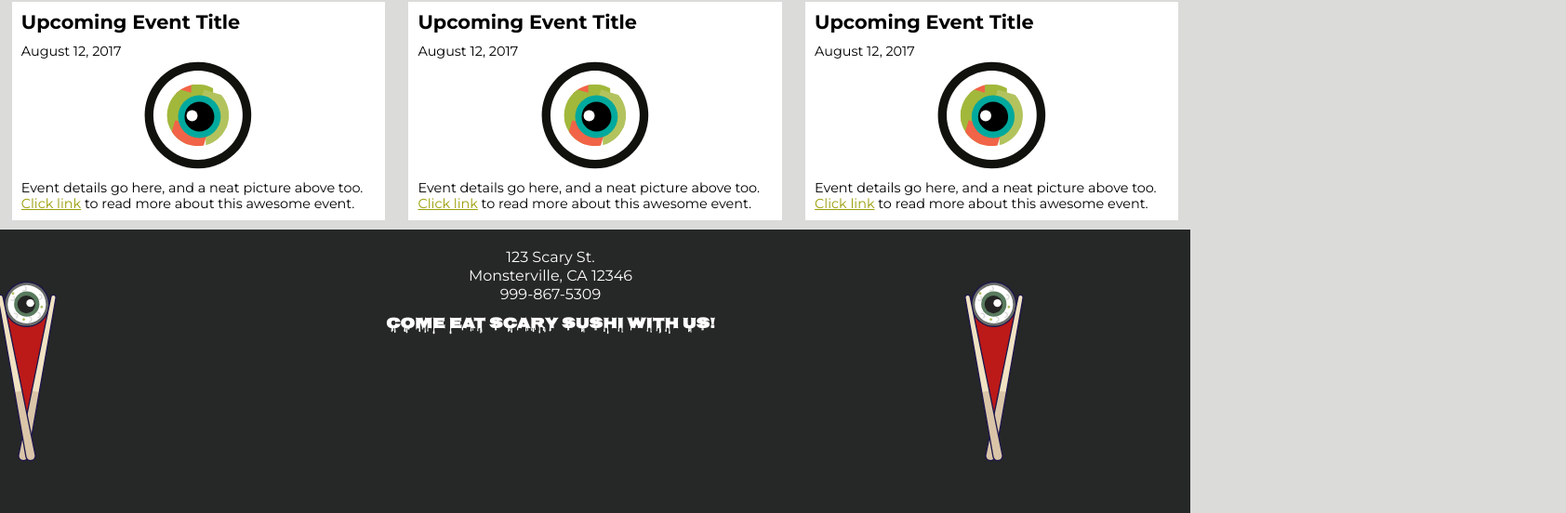
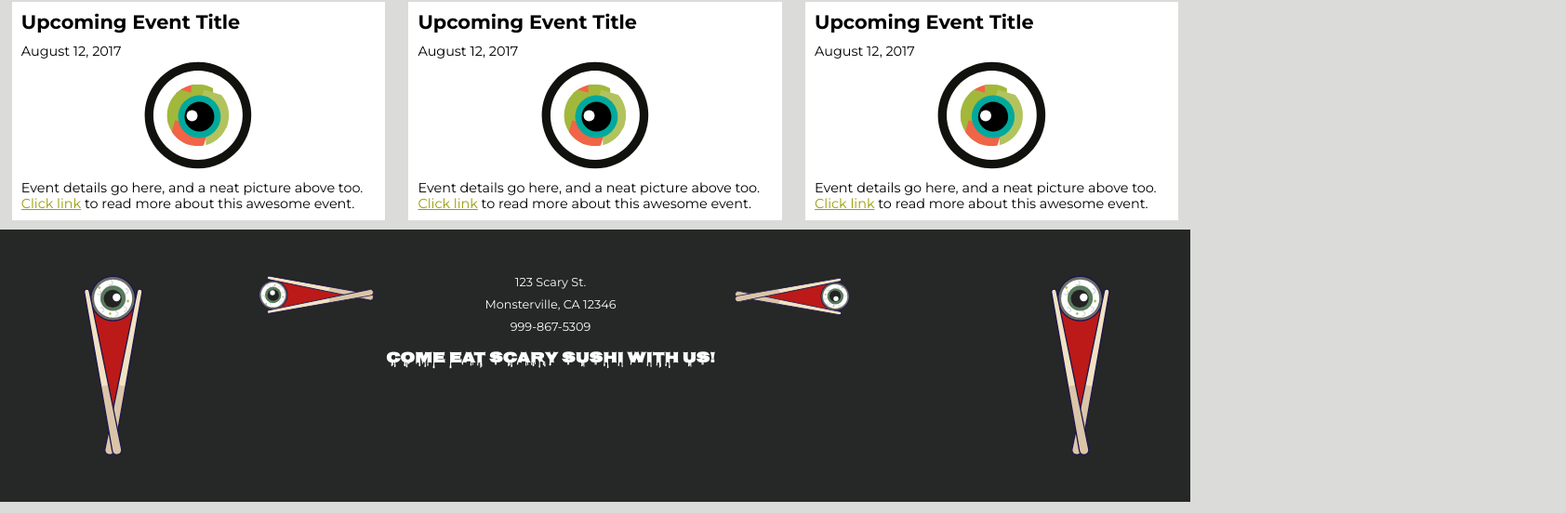
Before and after one commit to lorigibbons/project_final2_gibbons_lori, a plain HTML site: page index.html in a window 1280 px wide. Shown: the part 665-1217 px from the top of the page at 93% size, 1684 px wide, since content can reach past the window. Drawn offline with Linux system fonts and the light colour scheme; files whose address does not match are found by name; a web font is replaced by a local one.

Commit message:
Footer add mq for chop stix, change font size

```diff
--- a/css/main.css
+++ b/css/main.css
@@ -124,11 +124,17 @@ footer {
   background-color: #262727;
   position: relative;
 }
+#address {
+  width: 60%;
+  float: left;
+  display: block;
+  margin: 2% auto;
+}
 footer p {
   color: white;
   text-align: center;
-  line-height: 0px;
-  font-size: 1rem;
+  line-height: 4px;
+  font-size: 0.6rem;
 }
 footer h2 {
   font-size: 1rem;
@@ -139,7 +145,7 @@ footer img:nth-of-type(1) {
   width: 20%;
   max-width: 200px;
   float: left;
-  padding-top: 15%;
+  padding: 7% 0;
   -ms-transform: rotate(90deg); /* IE 9 */
   -webkit-transform: rotate(90deg); /* Chrome, Safari, Opera */
   transform: rotate(90deg);
@@ -159,18 +165,12 @@ footer img:nth-of-type(4) {
   width: 20%;
   max-width: 200px;
   float: right;
-  padding-top: 15%;
+  padding: 7% 0;
   -ms-transform: rotate(90deg); /* IE 9 */
   -webkit-transform: rotate(90deg); /* Chrome, Safari, Opera */
   transform: rotate(90deg);
 }
-#address {
-  width: 60%;
-  float: left;
-  display: block;
-  margin: auto;
-  font-size: 0.5rem;
-}
+
 /*CLEAR FIX*/
 #footercontainer::after {
   content: ' ';
@@ -178,6 +178,11 @@ footer img:nth-of-type(4) {
   display: block;
 }
 /*MEDIA QUERIES*/
+@media (min-width: 600px) {
+  footer p {
+    font-size: 0.8rem;
+  }
+}
 @media (min-width: 800px) {
   ul li {
     display: inline;
@@ -203,3 +208,20 @@ footer img:nth-of-type(4) {
     display: block;
   }
 }
+@media (min-width: 1000px) {
+    footer img:nth-of-type(2) {
+    display: block;
+    position: absolute;
+    width: 10%;
+    max-width: 200px;
+    padding: 2% 20%;
+  }
+  footer img:nth-of-type(3) {
+    display: block;
+    position: absolute;
+    width: 10%;
+    max-width: 200px;
+    float: right;
+    padding: 2% 60%;
+  }
+}
```
Also changed, not shown: index.html (+2 -1 lines).
